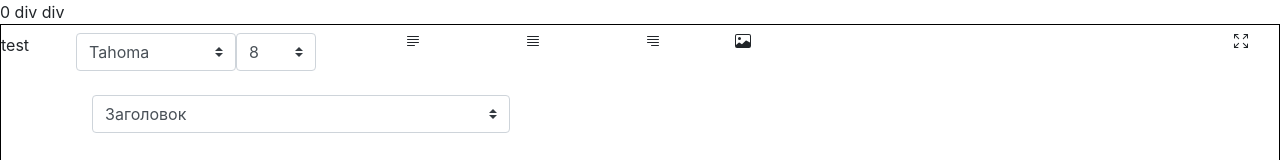
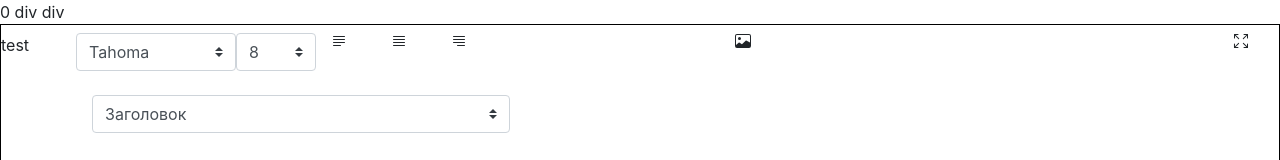
Before and after one commit to dimaarion/react-redactor, a React (Create React App) app: page / in a window 1280 px wide. Shown: the top 160 px of the page. Built offline with nearby package versions, Linux system fonts and the light colour scheme.

Commit message:
1 file modified

```diff
--- a/Panel.js
+++ b/Panel.js
@@ -37,8 +37,8 @@ function Panel(props) {
           </div>
         </div>
         <div className="col-4">
-          <div className="row">
-            <div className="col">
+          <div className="row text-left">
+            <div className="col-2">
               <svg
                 width="1em"
                 height="1em"
@@ -53,7 +53,7 @@ function Panel(props) {
                 />
               </svg>
             </div>
-            <div className="col">
+            <div className="col-2">
               <svg
                 width="1em"
                 height="1em"
@@ -68,7 +68,7 @@ function Panel(props) {
                 />
               </svg>
             </div>
-            <div className="col">
+            <div className="col-2">
               <svg
                 width="1em"
                 height="1em"
```
